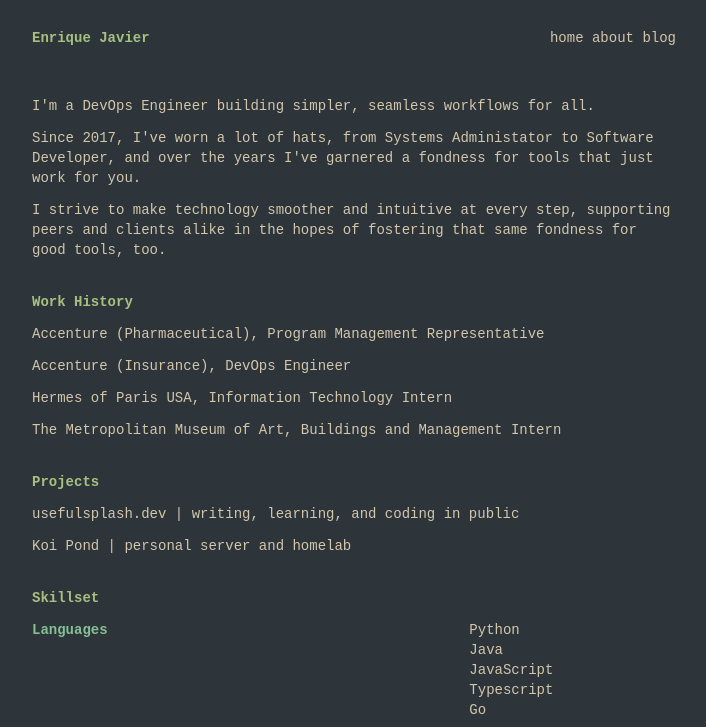
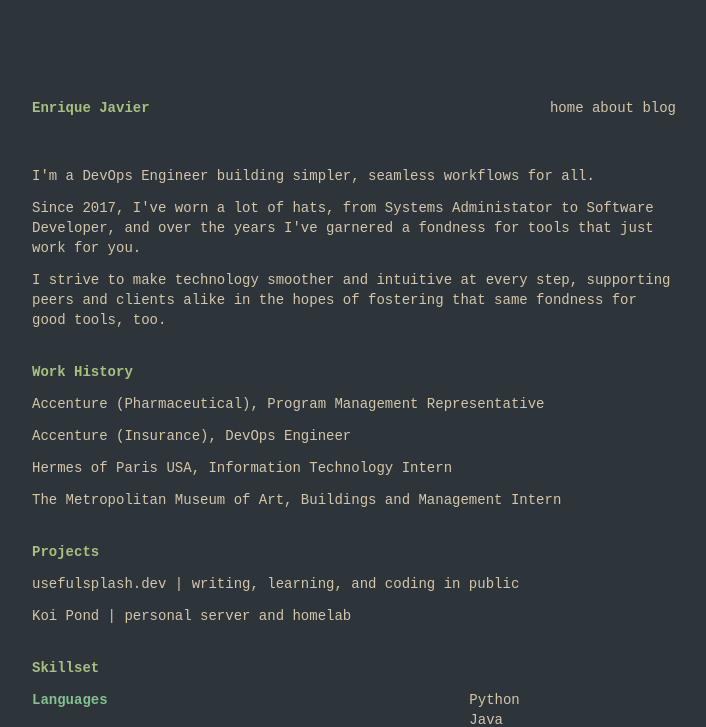
Before and after one commit to usefulsplash/splashsite, an Astro site: page / in a window 1280 px wide. Shown: the top 727 px of the page, without its empty margins (286-992 px from the left). Built offline with nearby package versions, Linux system fonts and the light colour scheme; Astro itself is replaced by a stand-in of ours.

Commit message:
further responsive design tweaks

```diff
--- a/src/layouts/Layout.astro
+++ b/src/layouts/Layout.astro
@@ -18,7 +18,7 @@
 	<meta name="viewport" content="width=device-width, initial-scale=1.0" />
 	<title>{title}</title>
     </head>
-    <body class="font-mono max-w-[60em] px-[1em] py-[2em] text-sm min-[480px]:px-[7em]">
+    <body class="font-mono max-w-[60em] px-[1em] py-[2em] text-sm min-[480px]:p-[7em]">
 	<Header />
 	<slot />
 	<Footer />
```
